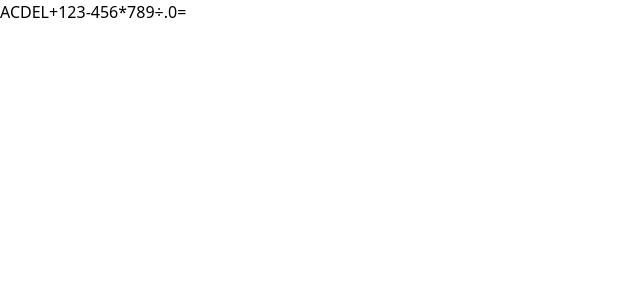
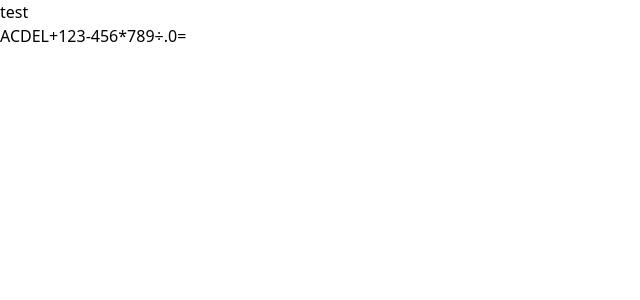
Before and after one commit to gbtan1991/calculator-v2, a React (Vite) app: page / in a window 1280 px wide. Shown: the top 300 px of the page, without its empty margins (0-640 px from the left). Built offline with nearby package versions, Linux system fonts and the light colour scheme.

Commit message:
Fix all the serving error

```diff
--- a/package.json
+++ b/package.json
@@ -24,6 +24,6 @@
     "eslint-plugin-react-refresh": "^0.4.3",
     "postcss": "^8.4.31",
     "tailwindcss": "^3.3.5",
-    "vite": "^4.4.5"
+    "vite": "^4.5.0"
   }
 }
--- a/src/Calculator.jsx
+++ b/src/Calculator.jsx
@@ -52,9 +52,11 @@ const compute = () => {
     setOperation(null);
     setPrevOperand('');
 
+
+
 }
 
-const buttonClick = (value) => {
+const handleClick = (value) => {
     let buttonNumbers = ['1', '2', '3', '4', '5', '6', '7', '8', '9', '0'];
     let buttonOperands = ['+', '-', '*', '÷'];
 
@@ -78,12 +80,12 @@ const buttonClick = (value) => {
       {/* OUTPUT */}
       <div className="">
         <div>{prevOperand}</div>
-        <div>{currOperand}</div>
+        <div>{currOperand} test</div>
       </div>
 
     <div className="grid grid-cols-4 border">
     {buttonValues.map((value) => (
-      <Button key={value} value={value} onClick={buttonClick}/>
+      <Button key={value} value={value} onClick={handleClick}/>
     ))}
 
     </div>
```
Also changed, not shown: 1 other file (tests, documents, lock files or other folders).
